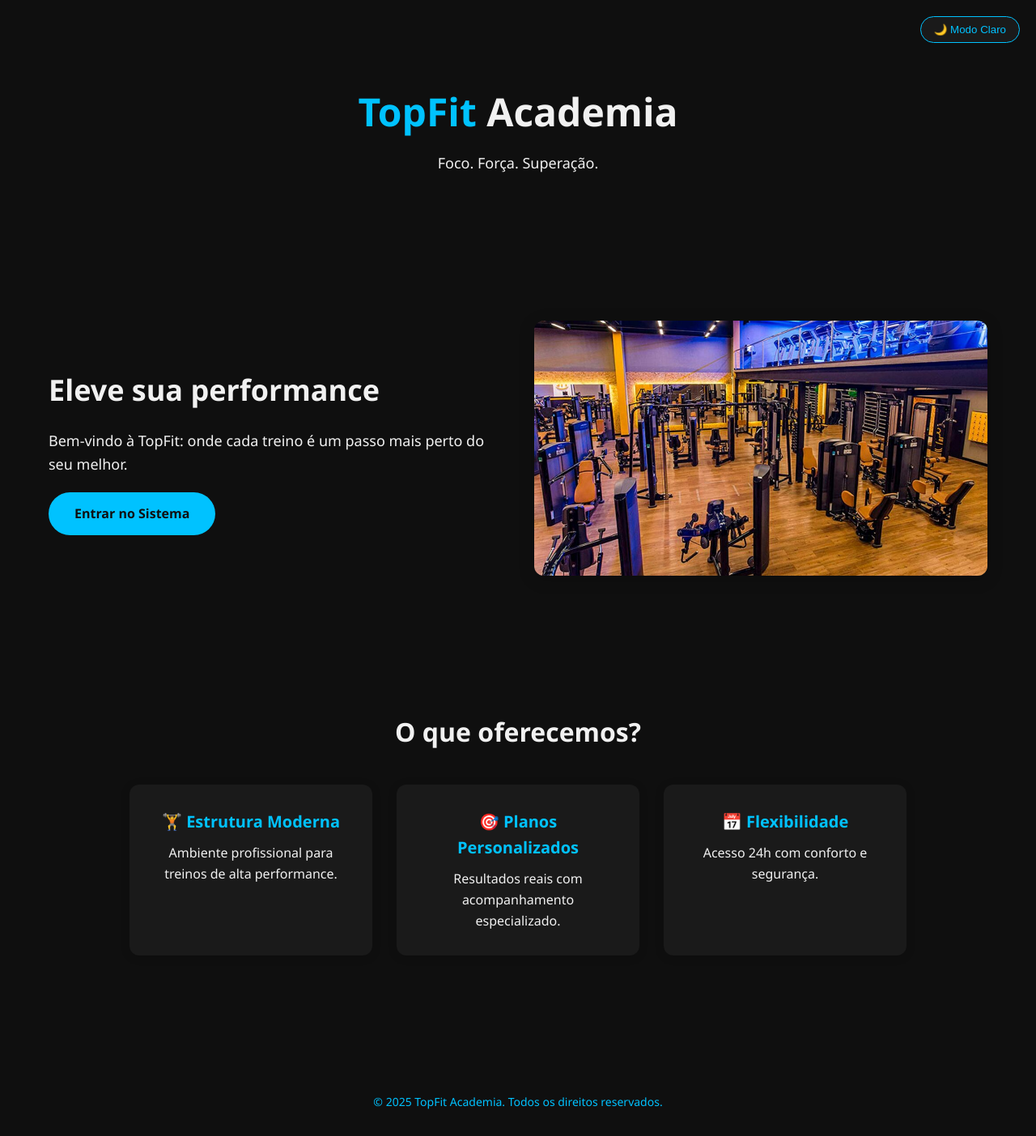
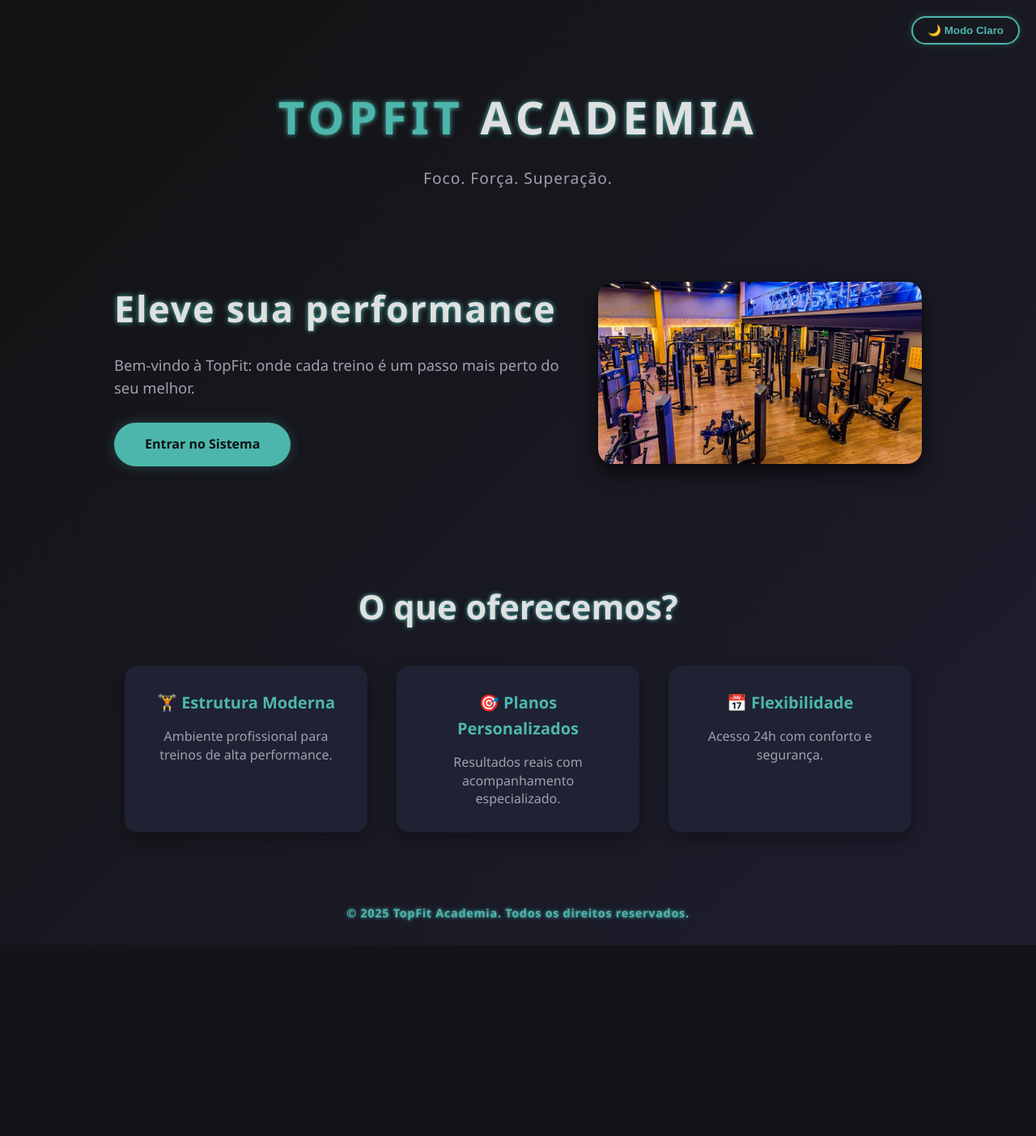
Before and after one commit to GuiiPiloto/academia, a PHP site: page / in a window 1280 px wide. Shown: the whole page at 81% size. After the commit the page ends 1167 px from the top, so only its background shows below. Run offline with PHP 8.4, Linux system fonts and the light colour scheme.

Commit message:
Atualização - ATT CSS

```diff
--- a/css/style.css
+++ b/css/style.css
@@ -1,19 +1,27 @@
 :root {
-    --bg: #0f0f0f;
-    --text: #f1f1f1;
-    --accent: #00c2ff;
-    --card: #1a1a1a;
-    --btn-bg: #00c2ff;
-    --btn-text: #0f0f0f;
+    --bg-start: #121212;
+    --bg-end: #1e1e2f;
+    --text-primary: #e0e0e0;
+    --text-secondary: #a0a0b0;
+    --accent: #4db6ac; /* verde-água suave */
+    --card-bg: #1f2233;
+    --btn-bg: #4db6ac;
+    --btn-text: #121212;
+    --btn-border: #4db6ac;
+    --shadow-light: rgba(77, 182, 172, 0.3);
 }
 
 [data-theme="light"] {
-    --bg: #f8f9fa;
-    --text: #111;
+    --bg-start: #fefefe;
+    --bg-end: #e6f0fa;
+    --text-primary: #202020;
+    --text-secondary: #555a6e;
     --accent: #0077cc;
-    --card: #ffffff;
+    --card-bg: #ffffff;
     --btn-bg: #0077cc;
-    --btn-text: #ffffff;
+    --btn-text: #fff;
+    --btn-border: #0077cc;
+    --shadow-light: rgba(0, 119, 204, 0.25);
 }
 
 * {
@@ -23,10 +31,13 @@
 }
 
 body {
-    background: var(--bg);
-    color: var(--text);
-    font-family: 'Segoe UI', sans-serif;
+    background: linear-gradient(135deg, var(--bg-start), var(--bg-end));
+    color: var(--text-primary);
+    font-family: 'Segoe UI', Tahoma, Geneva, Verdana, sans-serif;
     line-height: 1.6;
+    min-height: 100vh;
+    display: flex;
+    flex-direction: column;
 }
 
 a {
@@ -35,91 +46,126 @@ a {
 }
 
 .container {
-    max-width: 1200px;
-    margin: auto;
-    padding: 20px;
+    max-width: 1100px;
+    margin: 0 auto;
+    padding: 0 20px;
 }
 
 #toggle-theme {
     position: fixed;
     top: 20px;
     right: 20px;
-    padding: 8px 16px;
-    background-color: var(--card);
-    border: 1px solid var(--accent);
-    color: var(--accent);
-    border-radius: 20px;
+    padding: 8px 18px;
+    background: transparent;
+    border: 2px solid var(--btn-border);
+    color: var(--btn-bg);
+    font-weight: 600;
+    border-radius: 30px;
     cursor: pointer;
+    transition: all 0.3s ease;
     z-index: 1000;
+    box-shadow: 0 0 8px var(--shadow-light);
+}
+#toggle-theme:hover {
+    background: var(--btn-bg);
+    color: var(--btn-text);
+    box-shadow: 0 0 15px var(--shadow-light);
 }
 
 header {
     text-align: center;
-    padding: 80px 20px;
+    padding: 100px 20px 60px;
 }
 
 header h1 {
-    font-size: 48px;
+    font-size: 3.5rem;
+    font-weight: 900;
     color: var(--accent);
+    letter-spacing: 0.1em;
+    text-transform: uppercase;
+    text-shadow: 0 0 6px var(--accent);
 }
 
 header h1 span {
-    color: var(--text);
+    color: var(--text-primary);
 }
 
 header p {
-    margin-top: 10px;
-    font-size: 18px;
+    margin-top: 15px;
+    font-size: 1.2rem;
+    color: var(--text-secondary);
+    font-weight: 400;
+    letter-spacing: 0.05em;
 }
 
 .hero {
-    padding: 60px 20px;
+    padding: 50px 0 80px;
 }
 
 .hero-content {
     display: flex;
     flex-wrap: wrap;
     align-items: center;
-    gap: 40px;
+    gap: 48px;
+    justify-content: center;
 }
 
 .hero-text {
-    flex: 1;
+    flex: 1 1 380px;
+    max-width: 550px;
 }
 
 .hero-text h2 {
-    font-size: 36px;
+    font-size: 2.8rem;
+    margin-bottom: 20px;
+    font-weight: 700;
+    letter-spacing: 0.04em;
+    color: var(--text-primary);
+    text-shadow: 0 0 6px var(--accent);
 }
 
 .hero-text p {
-    margin: 20px 0;
-    font-size: 18px;
+    font-size: 1.15rem;
+    color: var(--text-secondary);
+    margin-bottom: 30px;
+    line-height: 1.5;
 }
 
 .hero-img {
-    flex: 1;
-    text-align: center;
+    flex: 1 1 350px;
+    max-width: 400px;
+    border-radius: 18px;
+    box-shadow: 0 10px 25px rgba(0,0,0,0.7);
+    overflow: hidden;
+    transition: transform 0.3s ease;
+}
+.hero-img img {
+    width: 100%;
+    height: auto;
+    display: block;
+    border-radius: 18px;
 }
 
-.hero-img img {
-    max-width: 100%;
-    border-radius: 12px;
-    box-shadow: 0 4px 20px rgba(0,0,0,0.2);
+.hero-img:hover {
+    transform: scale(1.05);
 }
 
-/* Botão */
+/* Botão principal */
 .btn {
     display: inline-block;
     background-color: var(--btn-bg);
     color: var(--btn-text);
-    padding: 14px 32px;
+    padding: 14px 38px;
     border-radius: 30px;
-    font-weight: bold;
-    transition: background 0.3s ease;
+    font-weight: 700;
+    font-size: 1rem;
+    box-shadow: 0 0 15px var(--shadow-light);
+    transition: background-color 0.3s ease, box-shadow 0.3s ease;
 }
 
 .btn:hover {
-    background-color: darken(var(--btn-bg), 10%);
+    background-color: #3da295; /* tom mais escuro do accent */
+    box-shadow: 0 0 25px var(--shadow-light);
 }
 
 /* Benefícios */
@@ -129,40 +175,70 @@ header p {
 }
 
 .beneficios h2 {
-    font-size: 32px;
+    font-size: 2.6rem;
     margin-bottom: 40px;
+    font-weight: 700;
+    color: var(--text-primary);
+    text-shadow: 0 0 5px var(--accent);
 }
 
 .cards {
     display: flex;
     flex-wrap: wrap;
-    gap: 30px;
+    gap: 36px;
     justify-content: center;
 }
 
 .card {
-    background: var(--card);
-    padding: 30px;
-    border-radius: 12px;
-    box-shadow: 0 2px 12px rgba(0,0,0,0.15);
+    background: var(--card-bg);
+    padding: 30px 28px;
+    border-radius: 16px;
+    box-shadow: 0 8px 20px rgba(0,0,0,0.35);
     width: 300px;
+    transition: transform 0.25s ease, box-shadow 0.25s ease;
+}
+
+.card:hover {
+    transform: translateY(-10px);
+    box-shadow: 0 15px 40px var(--shadow-light);
 }
 
 .card h3 {
-    margin-bottom: 10px;
-    font-size: 20px;
+    margin-bottom: 14px;
+    font-size: 1.25rem;
     color: var(--accent);
+    font-weight: 700;
 }
 
 .card p {
-    font-size: 16px;
+    font-size: 1rem;
+    color: var(--text-secondary);
+    line-height: 1.4;
 }
 
 /* Footer */
 footer {
     text-align: center;
-    padding: 30px 20px;
-    font-size: 14px;
-    margin-top: 60px;
+    padding: 28px 20px;
+    font-size: 0.9rem;
+    margin-top: auto;
     color: var(--accent);
+    letter-spacing: 0.05em;
+    font-weight: 600;
+    text-shadow: 0 0 4px var(--accent);
 }
+
+/* Responsividade básica */
+@media(max-width: 860px) {
+    .hero-content {
+        flex-direction: column;
+        text-align: center;
+    }
+    .hero-img, .hero-text {
+        max-width: 100%;
+    }
+    .cards {
+        flex-direction: column;
+        align-items: center;
+    }
+}
```
